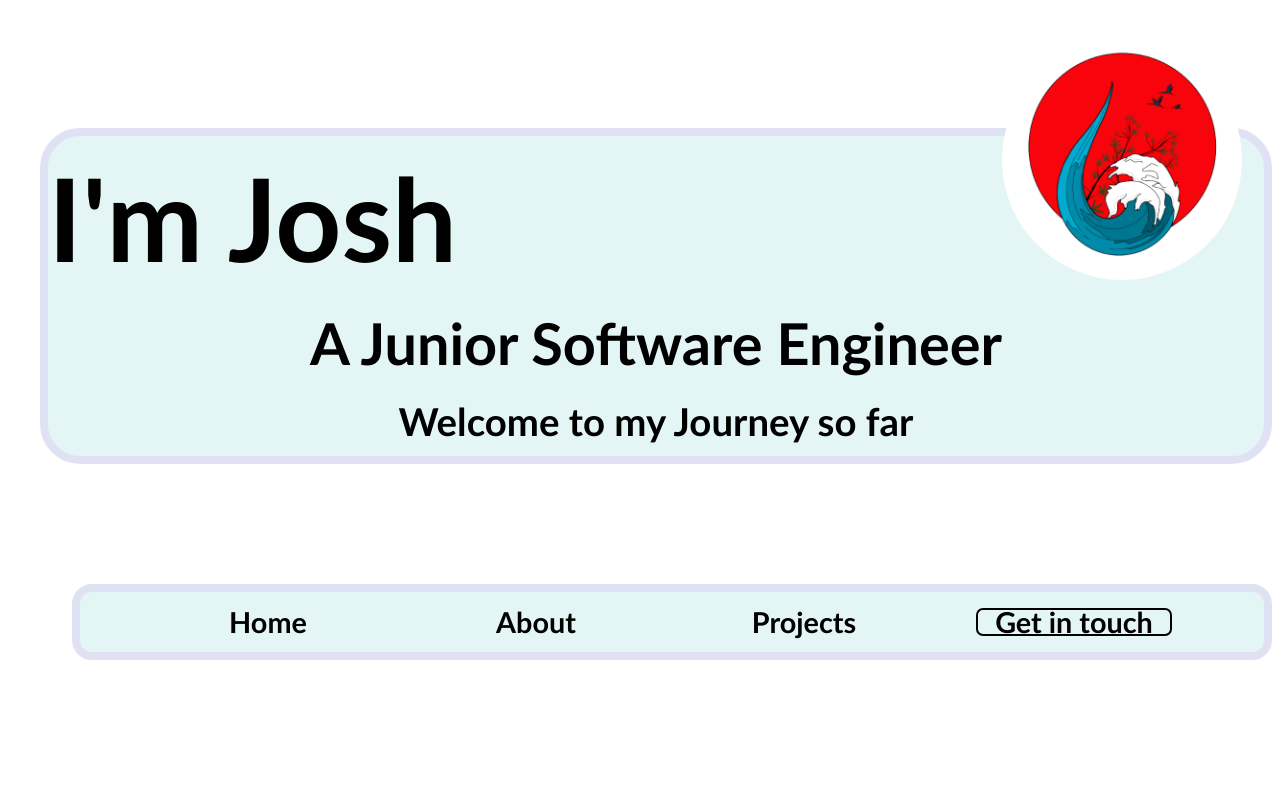
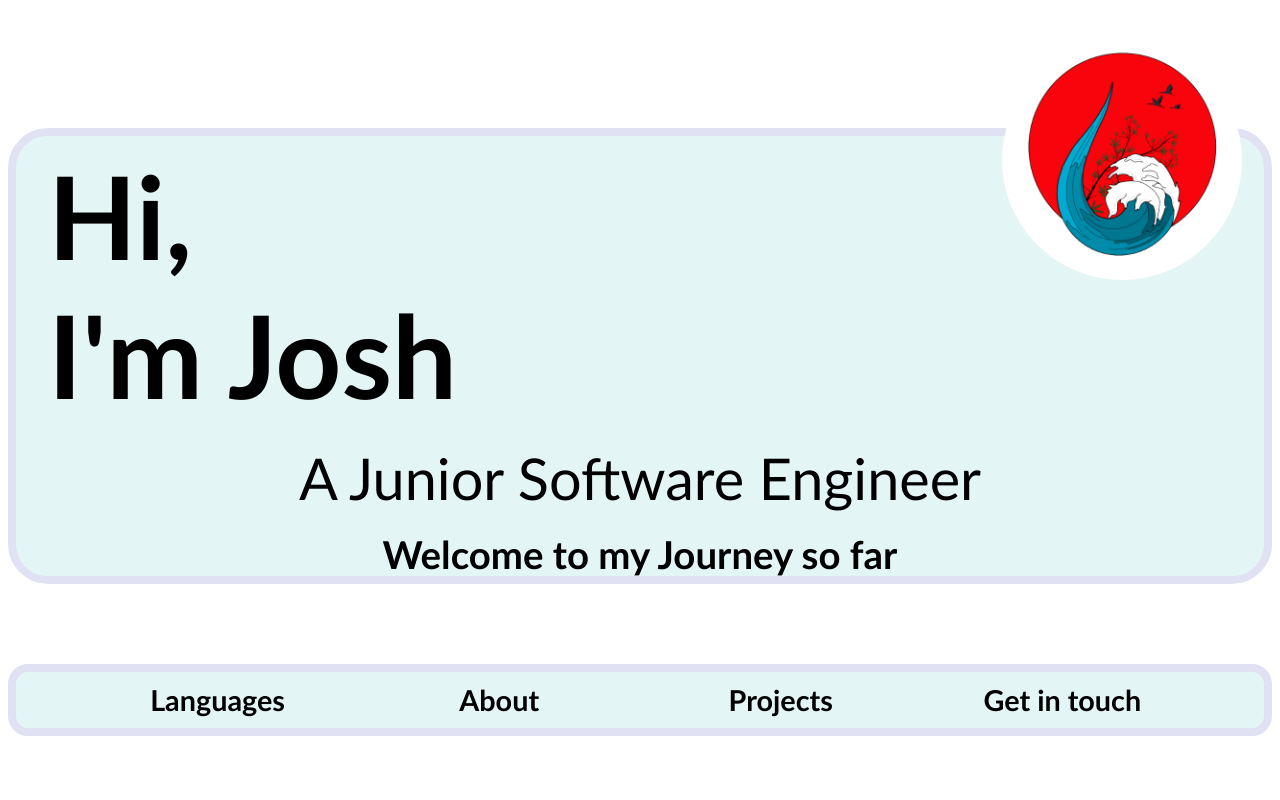
Before and after one commit to Joshua-Tucker/react-portfolio, a React (Create React App) app: page / in a window 1280 px wide. Shown: the top 800 px of the page. Built offline with nearby package versions, Linux system fonts and the light colour scheme.

Commit message:
updated styles and added footer

```diff
--- a/src/App.jsx
+++ b/src/App.jsx
@@ -13,8 +13,8 @@ function App() {
       <Header/>
       <Intro/>
       <AboutMe/>
+      <Projects/>
       <Languages/>
-      <Projects/>
       <Footer/>
 
 
--- a/src/App.scss
+++ b/src/App.scss
@@ -5,6 +5,7 @@
 .app{
     min-height: 400vh;
     height:auto;
+    width: 100vw;
     display:flex;
     flex-direction: column;
     justify-content: space-evenly;
--- a/src/Sections/About me/AboutMe.scss
+++ b/src/Sections/About me/AboutMe.scss
@@ -17,7 +17,7 @@
   flex-direction: column;
   justify-content: space-evenly;
   align-items: center;
-  height: 80vh;
+  height: 90vh;
 
   &__title-container {
     margin-bottom: 2vh;
--- a/src/Sections/Footer/Footer.jsx
+++ b/src/Sections/Footer/Footer.jsx
@@ -1,21 +1,14 @@
 import React from 'react'
+import Button from '../../components/Button/Button';
 import "./Footer.scss";
 
 const Footer = () => {
   return (
-    <div className="footer-container">
-      <div className="footer-content">
-        <div className="footer-content__email">
-          <h3>joshuaatucker@hotmail.com</h3>
-        </div>
-        <div className="footer-content__return">
-          <p>Return to top</p>
-        </div>
-        <div className="footer-content__socials-container">
-          INSTA / CV / LINKED IN
-        </div>
-      </div>
-    </div>  )
+    <div className="footer">
+    <Button text="Settings"/>
+    <Button text="Return to top"/>
+    <Button text="Get in touch" buttonStyle="hasBorder"/>
+  </div>)
 }
 
 export default Footer
--- a/src/Sections/Footer/Footer.scss
+++ b/src/Sections/Footer/Footer.scss
@@ -1,3 +1,16 @@
-.footer-container{
+@use "../../styles/varibles/abstracts.scss" as *;
+@use "../../styles/varibles/typography.scss" as *;
+
+
+.footer{
     height:10vh;
+    display:flex;
+    justify-content: space-evenly;
+    align-items: center;
+    width:90vw;
+    background-color: $background-third;
+    border: 1vh solid $color-light-grey;
+    border-radius: 2.5vh;
+    margin-top: 10vh;
+    width:-webkit-fill-available;
 }
--- a/src/Sections/Intro/Intro.jsx
+++ b/src/Sections/Intro/Intro.jsx
@@ -15,7 +15,7 @@ const Intro = () => {
           />
         </div>
         <div className="intro-content__intro-container">
-          <h1 className="intro-content__top">I'm Josh</h1>
+          <h1 className="intro-content__top">Hi,<br/> I'm Josh</h1>
           <h2 className="intro-content__middle"> A Junior Software Engineer</h2>
           <h3 className="intro-content__lower">
             {" "}
--- a/src/Sections/Intro/Intro.scss
+++ b/src/Sections/Intro/Intro.scss
@@ -18,8 +18,8 @@
     background-color: $background-third;
     border: 1vh solid $color-light-grey;
     border-radius: 5vh;
-    height: 40vh;
-    width: 95vw;
+    height: 55vh;
+    width:-webkit-fill-available;
     position: relative;
     z-index: 1;
     display: flex;
@@ -30,11 +30,15 @@
   &__top {
     font-size: 6rem;
     text-align: left;
+    font-weight: 900;
+    margin-left: 8vh;
   }
 
   &__middle {
     font-size: 3rem;
     text-align: center;
+    font-weight: 100;
+
   }
   &__lower {
     font-size: 2rem;
@@ -57,8 +61,8 @@
     background-color: $background-third;
     border: 1vh solid $color-light-grey;
     border-radius: 2.5vh;
-    margin-top: 15vh;
-    width: 90vw;
+    margin-top: 10vh;
+    width:-webkit-fill-available;
     padding:2vh;
   }
 }
--- a/src/Sections/Languages/Languages.scss
+++ b/src/Sections/Languages/Languages.scss
@@ -3,7 +3,7 @@
 
 
 .language-container {
-  margin-top: 10vh;
+  height:60vh;
   text-align: center;
 }
 .language-content {
--- a/src/components/MenuOptions/MenuOptions.jsx
+++ b/src/components/MenuOptions/MenuOptions.jsx
@@ -5,10 +5,10 @@ import "./MenuOptions.scss"
 const MenuOptions = () => {
   return (
     <div className="menu-options">
-    <Button text="Home"/>
+    <Button text="Languages"/>
     <Button text="About"/>
     <Button text="Projects"/>
-    <Button text="Get in touch" buttonStyle="hasBorder"/>
+    <Button text="Get in touch"/>
   </div>
   )
 }
--- a/src/components/Overlay/Overlay.scss
+++ b/src/components/Overlay/Overlay.scss
@@ -54,6 +54,8 @@
   flex-direction: column;
   justify-content: space-evenly;
   align-items: center;
+  padding: 4vh;
+
 
   &__title {
     padding: 6vh;
```
Also changed, not shown: src/Sections/About me/AboutMe.jsx (+11 -7 lines), 1 other file (tests, documents, lock files or other folders).
